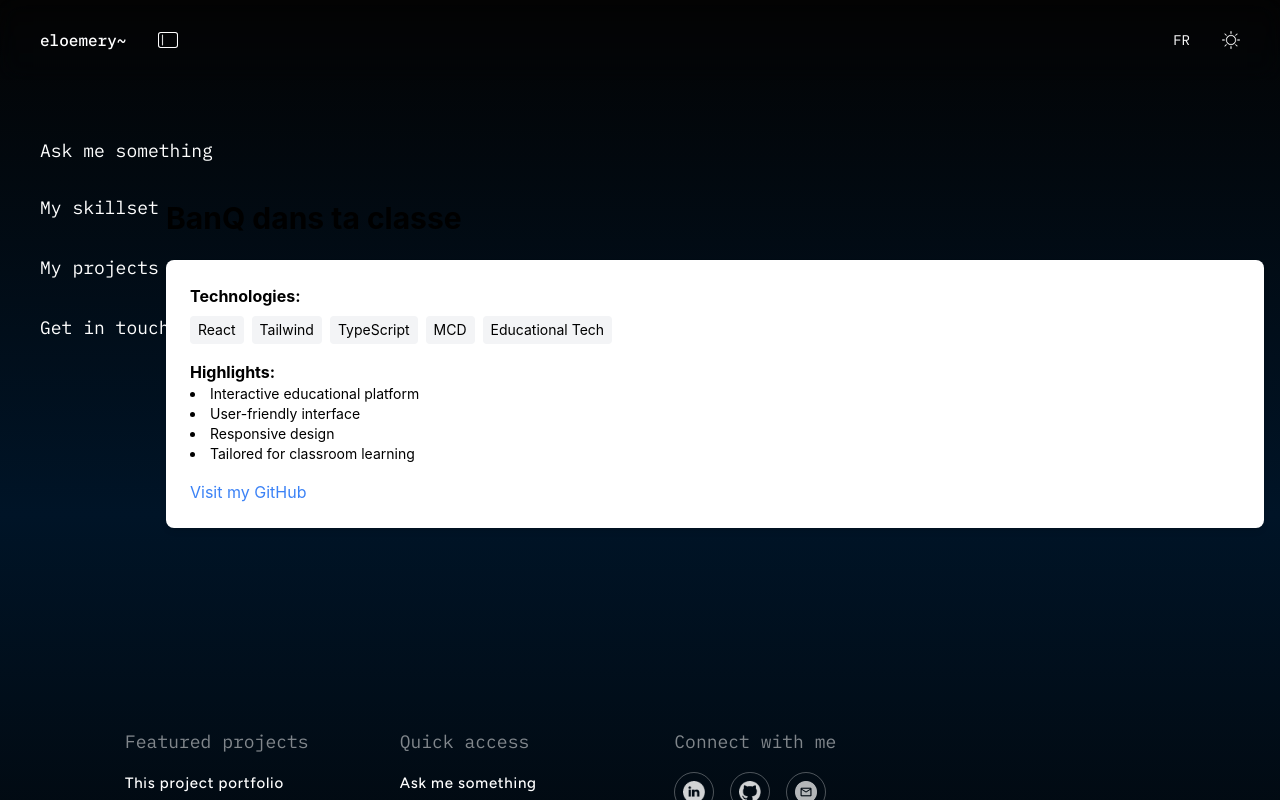
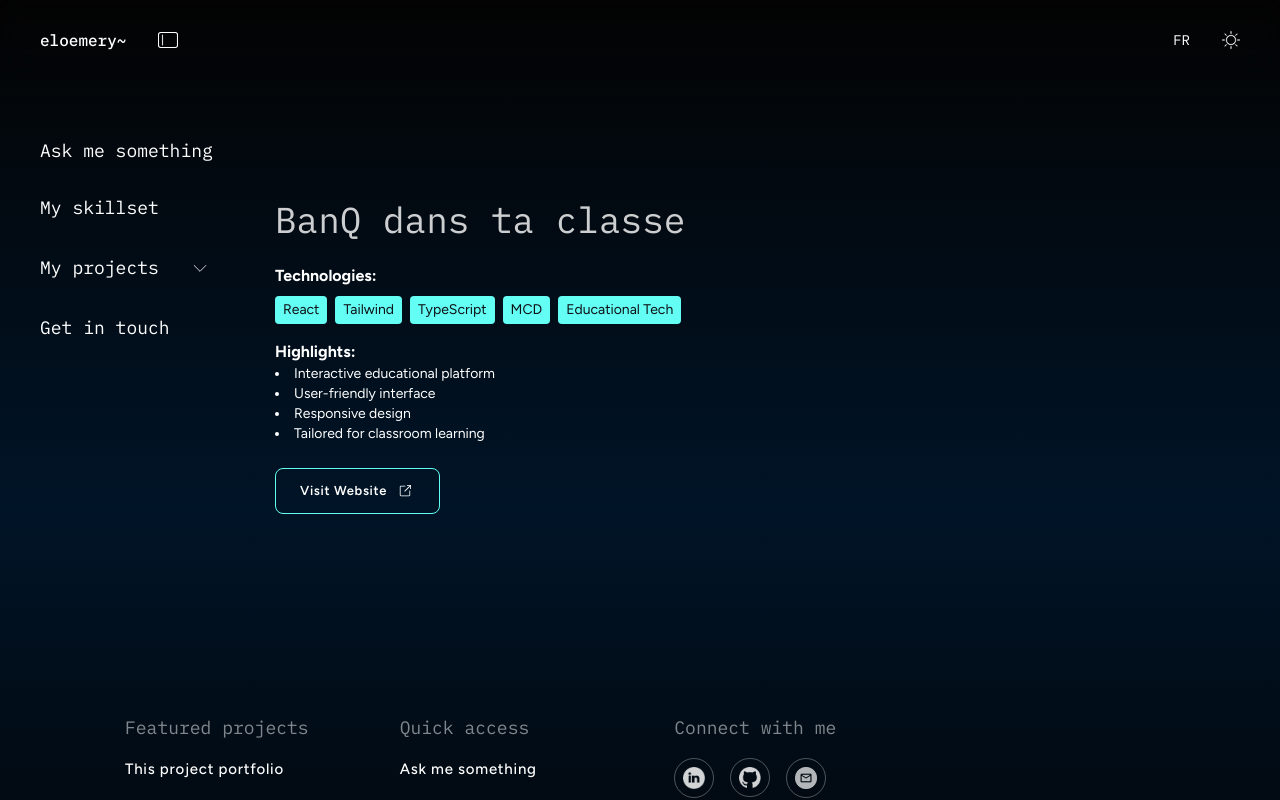
Before and after one commit to EloiseEmery/portfolio, a React (Create React App) app: page /project/banq in a window 1280 px wide. Both pictures are taken after a click on the element 175 px from the left and 40 px from the top of the page. Shown: the top 800 px of the page. Built offline with nearby package versions, Linux system fonts and the light colour scheme.

Commit message:
Add cursor animation to chatbot and enhance project template UI

```diff
--- a/src/components/organisms/Footer.tsx
+++ b/src/components/organisms/Footer.tsx
@@ -30,9 +30,9 @@
             <div className="sm:w-1/2 lg:w-1/3 mb-10">
               <h3 className="font-sans text-lg font-regular mb-4 opacity-50">{footerTitle1}</h3>
               <ul className="tracking-wider font-figtree space-y-4 text-[15px] font-medium pr-10 sm:max-w-[250px]">
-                <li className="cursor-pointer hover:text-colorQuaternary dark:hover:text-colorTertiary transition-all duration-300 ease-in-out whitespace-nowrap">{linkText3}</li>
-                <li className="cursor-pointer hover:text-colorQuaternary dark:hover:text-colorTertiary transition-all duration-300 ease-in-out">BAnQ dans ta classe</li>
-                <li className="leading-[1.4] cursor-pointer hover:text-colorQuaternary dark:hover:text-colorTertiary transition-all duration-300 ease-in-out">Société Québécoise des Infrastructures</li>
+                <li className="cursor-pointer hover:text-colorQuaternary dark:hover:text-colorTertiary transition-all duration-300 ease-in-out whitespace-nowrap"><a href="/project/portfolio">{linkText3}</a></li>
+                <li className="cursor-pointer hover:text-colorQuaternary dark:hover:text-colorTertiary transition-all duration-300 ease-in-out"><a href="/project/banq">BanQ dans ta classe</a></li>
+                <li className="leading-[1.4] cursor-pointer hover:text-colorQuaternary dark:hover:text-colorTertiary transition-all duration-300 ease-in-out"><a href="/project/sqi">Société Québécoise des Infrastructures</a></li>
               </ul>
             </div>
             <div className="sm:w-1/2 lg:w-1/3 mb-10">
--- a/src/components/organisms/Sidebar.tsx
+++ b/src/components/organisms/Sidebar.tsx
@@ -1,5 +1,6 @@
-import React, { useEffect } from 'react';
+import React, { useState, useEffect } from 'react';
 import { Language, getTranslation } from '../../utils/translations';
+import projectData from '../../datas/dataProject.json';
 
 interface SidebarProps {
   closeSidebar: () => void;
@@ -7,6 +8,7 @@
 }
 
 const Sidebar: React.FC<SidebarProps> = ({ closeSidebar, language }) => {
+  const [isProjectsOpen, setIsProjectsOpen] = useState(false);
   const sidebarLink1 = getTranslation('sidebarLink1', language);
   const sidebarLink2 = getTranslation('sidebarLink2', language);
   const sidebarLink3 = getTranslation('sidebarLink3', language);
@@ -32,12 +34,48 @@
     }
   };
 
+  const toggleProjects = () => {
+    setIsProjectsOpen(!isProjectsOpen);
+  };
+
   return (
     <div className="sidebar fixed top-10 left-0 w-full md:w-[300px] h-full z-50 overflow-y-auto bg-colorMain/25 dark:bg-transparent md:bg-transparent dark:md:bg-transparent">
       <div className="flex flex-col font-sans text-colorWhite dark:text-colorBlack text-xl md:text-lg space-y-8 px-4 md:px-10 pt-[100px]">
         <a href="/#ask-me-something" onClick={handleLinkClick('#ask-me-something')} className="cursor-pointer hover:text-colorQuaternary dark:hover:text-colorTertiary transition-all duration-300 ease-in-out leading-[1.2]">{sidebarLink1}</a>
         <a href="/#my-skillset" onClick={handleLinkClick('#my-skillset')} className="cursor-pointer hover:text-colorQuaternary dark:hover:text-colorTertiary transition-all duration-300 ease-in-out whitespace-nowrap">{sidebarLink2}</a>
-        <a href="/#my-projects" onClick={handleLinkClick('#my-projects')} className="cursor-pointer hover:text-colorQuaternary dark:hover:text-colorTertiary transition-all duration-300 ease-in-out whitespace-nowrap">{sidebarLink3}</a>
+
+        <div>
+          <div
+            onClick={toggleProjects}
+            className="cursor-pointer flex w-[170px] justify-between hover:text-colorQuaternary dark:hover:text-colorTertiary transition-all duration-300 ease-in-out whitespace-nowrap"
+          >
+            {sidebarLink3}
+            <svg
+              xmlns="http://www.w3.org/2000/svg"
+              className={`h-5 w-5 mt-1 transform transition-transform duration-300 ${isProjectsOpen ? 'rotate-180' : ''}`}
+              fill="none"
+              viewBox="0 0 24 24"
+              stroke="currentColor"
+            >
+              <path strokeLinecap="round" strokeLinejoin="round" strokeWidth={1} d="M19 9l-7 7-7-7" />
+            </svg>
+          </div>
+
+          {isProjectsOpen && (
+            <div className="mt-4 space-y-6  pl-1 pt-4">
+              {projectData.projects.map((project) => (
+                <a
+                  key={project.id}
+                  href={`/project/${project.id}`}
+                  className="block text-base md:text-sm hover:text-colorQuaternary dark:hover:text-colorTertiary transition-all duration-300 ease-in-out"
+                >
+                  {project.title}
+                </a>
+              ))}
+            </div>
+          )}
+        </div>
+
         <a href="/#get-in-touch" onClick={handleLinkClick('#get-in-touch')} className="cursor-pointer hover:text-colorQuaternary dark:hover:text-colorTertiary transition-all duration-300 ease-in-out whitespace-nowrap">{sidebarLink4}</a>
       </div>
     </div>
--- a/src/components/pages/TemplateProject.tsx
+++ b/src/components/pages/TemplateProject.tsx
@@ -2,6 +2,7 @@
 import { useParams, useNavigate } from 'react-router-dom';
 import projectData from '../../datas/dataProject.json';
 import { getTranslation } from '../../utils/translations';
+import Button from '../atoms/Button';
 
 interface TemplateProjectProps {
     language: 'en' | 'fr';
@@ -34,14 +35,14 @@
     }
 
     return (
-        <div className="container mx-auto px-4 py-[200px]">
-            <h1 className="text-3xl font-bold mb-6">{project.title}</h1>
-            <div className="bg-white dark:bg-gray-800 rounded-lg shadow-md p-6">
+        <div className="container px-4 md:px-10 xl:px-[125px] 2xl:px-[200px] py-[200px]">
+            <h1 className="text-4xl mb-6 font-sans text-colorWhite/80 dark:bg-gradient-to-r dark:from-colorTertiary dark:to-colorMain/80 dark:bg-clip-text dark:text-transparent">{project.title}</h1>
+            <div className="font-figtree text-colorWhite dark:text-colorMain">
                 <div className="mb-4">
                     <strong>{getTranslation('technologies', language)}:</strong>
                     <div className="flex flex-wrap gap-2 mt-2">
                         {project.technologies.map((tech) => (
-                            <span key={tech} className="bg-gray-100 dark:bg-gray-700 px-2 py-1 rounded text-sm">
+                            <span key={tech} className="text-colorMain bg-colorQuaternary border-colorQuaternary dark:bg-colorTertiary dark:border-colorTertiary dark:text-colorWhite px-2 py-1 rounded text-sm">
                                 {tech}
                             </span>
                         ))}
@@ -55,26 +56,59 @@
                         ))}
                     </ul>
                 </div>
+                {/* Buttons external links */}
+                <div className="flex gap-4 pt-2">
                     {project.githubLink && (
-                    <a
+                        <Button
+                        children={getTranslation('viewOnGithub', language)}
+                        aria-label="View on GitHub"
                         href={project.githubLink}
-                        target="_blank"
-                        rel="noopener noreferrer"
-                        className="text-blue-500 hover:underline"
+                        blank={true}
+                        type="secondary"
+                        icon={
+                            <svg
+                                fill="currentColor"
+                                viewBox="0 0 50 50"
+                                xmlns="http://www.w3.org/2000/svg"
+                                className="w-5 h-5 text-current group-hover:text-colorMain dark:group-hover:text-colorWhite"
                             >
-                        {getTranslation('footerLinkHover2', language)}
-                    </a>
+                                <g id="SVGRepo_bgCarrier" strokeWidth="0"></g>
+                                <g id="SVGRepo_tracerCarrier" strokeLinecap="round" strokeLinejoin="round"></g>
+                                <g id="SVGRepo_iconCarrier">
+                                    <path d="M38.288 10.297l1.414 1.415-14.99 14.99-1.414-1.414z"></path>
+                                    <path d="M40 20h-2v-8h-8v-2h10z"></path>
+                                    <path d="M35 38H15c-1.7 0-3-1.3-3-3V15c0-1.7 1.3-3 3-3h11v2H15c-.6 0-1 .4-1 1v20c0 .6.4 1 1 1h20c.6 0 1-.4 1-1V24h2v11c0 1.7-1.3 3-3 3z"></path>
+                                </g>
+                            </svg>
+                        }
+                        />
                     )}
                     {project.websiteLink && (
-                    <a
+                        <Button
+                        children={getTranslation('visitWebsite', language)}
+                        aria-label="Visit Website"
                         href={project.websiteLink}
-                        target="_blank"
-                        rel="noopener noreferrer"
-                        className="ml-4 text-green-500 hover:underline"
+                        blank={true}
+                        type="secondary"
+                        icon={
+                            <svg
+                                fill="currentColor"
+                                viewBox="0 0 50 50"
+                                xmlns="http://www.w3.org/2000/svg"
+                                className="w-5 h-5 text-current group-hover:text-colorMain dark:group-hover:text-colorWhite"
                             >
-                        {getTranslation('footerLinkHover1', language)}
-                    </a>
+                                <g id="SVGRepo_bgCarrier" strokeWidth="0"></g>
+                                <g id="SVGRepo_tracerCarrier" strokeLinecap="round" strokeLinejoin="round"></g>
+                                <g id="SVGRepo_iconCarrier">
+                                    <path d="M38.288 10.297l1.414 1.415-14.99 14.99-1.414-1.414z"></path>
+                                    <path d="M40 20h-2v-8h-8v-2h10z"></path>
+                                    <path d="M35 38H15c-1.7 0-3-1.3-3-3V15c0-1.7 1.3-3 3-3h11v2H15c-.6 0-1 .4-1 1v20c0 .6.4 1 1 1h20c.6 0 1-.4 1-1V24h2v11c0 1.7-1.3 3-3 3z"></path>
+                                </g>
+                            </svg>
+                        }
+                    />
                     )}
+                </div>
             </div>
         </div>
     );
--- a/src/datas/dataProject.json
+++ b/src/datas/dataProject.json
@@ -18,7 +18,7 @@
             "title": "BanQ dans ta classe",
             "descriptionKey": "projectBanqDescription",
             "technologies": ["React", "Tailwind", "TypeScript", "MCD", "Educational Tech"],
-            "githubLink": "https://github.com/eloiseemery/banq-project",
+            "websiteLink": "https://www.banqdanstaclasse.gouv.qc.ca/",
             "highlights": [
                 "Interactive educational platform",
                 "User-friendly interface",
--- a/src/utils/translations.ts
+++ b/src/utils/translations.ts
@@ -139,7 +139,7 @@
     en: 'Return to home page',
     fr: 'Retour à l\'accueil'
   },
-  // Existing translations
+  // Projects template
   technologies: {
     en: 'Technologies',
     fr: 'Technologies'
```
Also changed, not shown: src/components/molecules/Chatbot.tsx (+16 -2 lines). Lines whose indentation alone changed are shown as unchanged.
